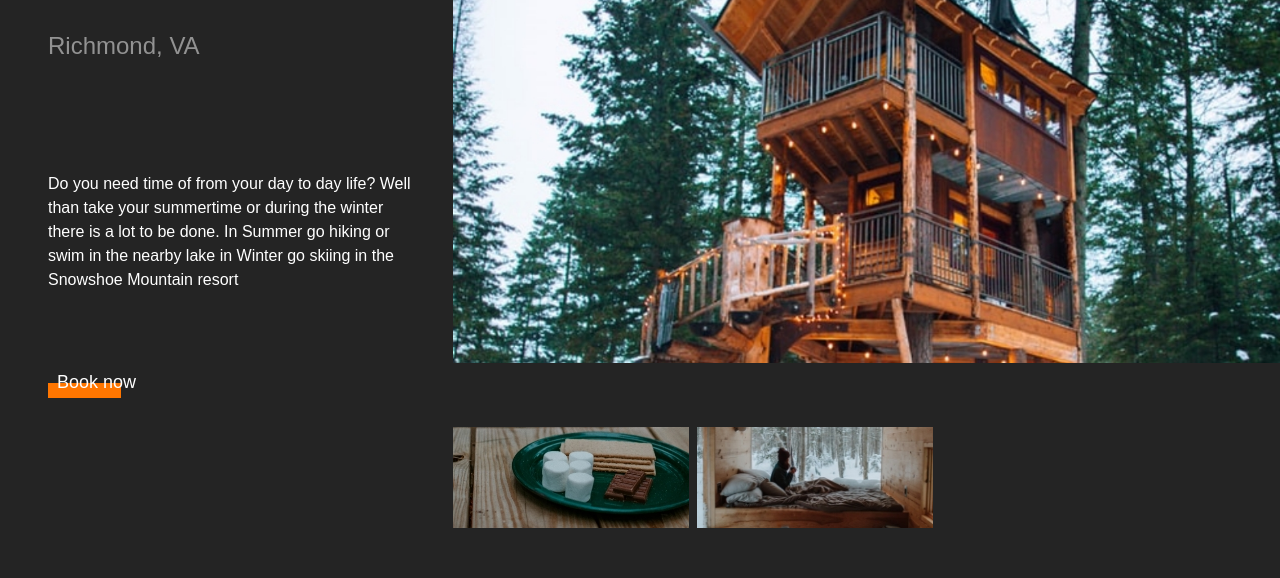
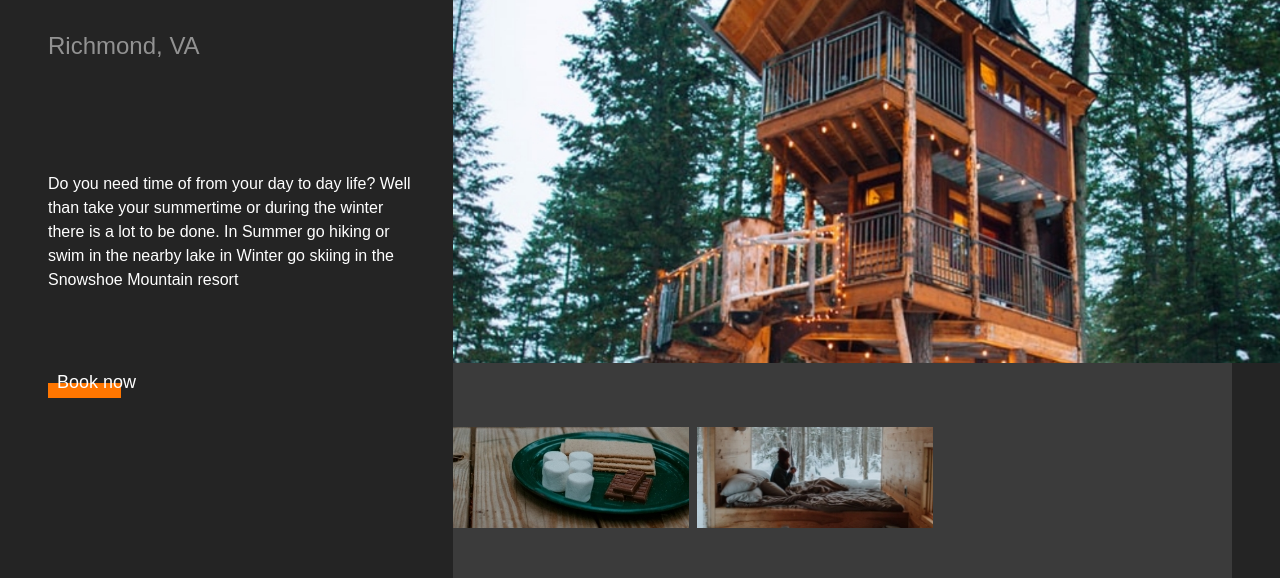
Before and after one commit to Annie-Huang/the-box, a website: page index.html in a window 1280 px wide. Shown: the part 269-847 px from the top of the page. Drawn offline with Linux system fonts and the light colour scheme.

Commit message:
Create the vertical strip (through pseudo element) in light background and place it behind the images

```diff
--- a/css/style.css
+++ b/css/style.css
@@ -127,6 +127,7 @@ footer {
       repeat(3, minmax(10rem, 30rem))
       minmax(1em, 1fr);
     gap: 2em;
+    position: relative;
   }
 
   header {
@@ -150,6 +151,18 @@ footer {
     grid-auto-flow: dense;
   }
 
+  main::after {
+    content: '';
+    position: absolute;
+    background-color: var(--clr-bg-light);
+    top: 0;
+    bottom: 0;
+    left: 0;
+    right: 0;
+    grid-column: 3 / 5;
+    z-index: -10;
+  }
+
   .title {
     grid-column: 1 / 3;
     grid-row: 1;
@@ -167,7 +180,7 @@ footer {
   }
 
   .secondary-images {
-    grid-column:  2 / 3;
+    grid-column:  2 / 4;
     margin-top: 4em;
   }
 
```
Also changed, not shown: Note10 - create the vertical strip in light background and place it behind the images.jpg (added).
